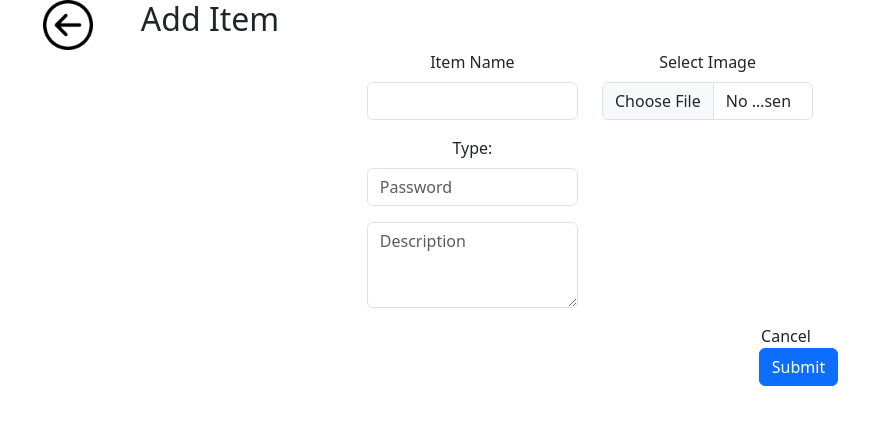
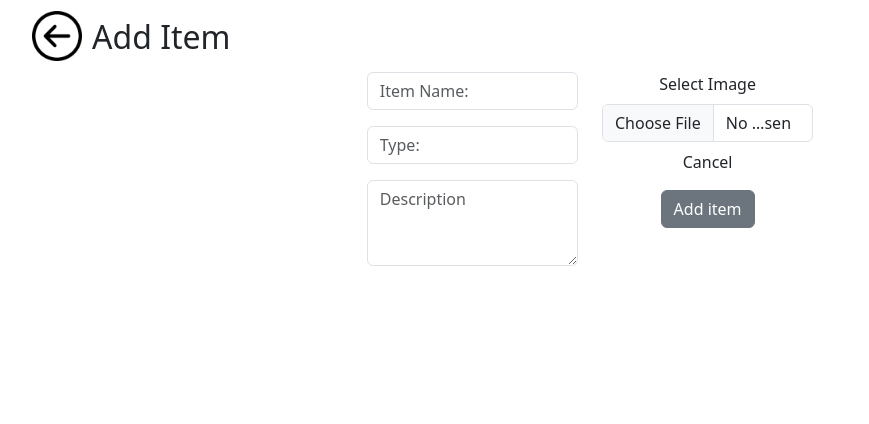
Before and after one commit to simukuka/YourShare-app, a React (Create React App) app in the folder yourshare/: page /additem in a window 1280 px wide. Shown: the top 424 px of the page, without its empty margins (50-919 px from the left). Built offline with nearby package versions, Linux system fonts and the light colour scheme.

Commit message:
formatting and forms on AddItem

```diff
--- a/yourshare/src/pages/AddItemPage.js
+++ b/yourshare/src/pages/AddItemPage.js
@@ -1,11 +1,7 @@
 import { Button, Form, Col, Row, Container,Image } from "react-bootstrap";
 import {useState} from "react"
-//import 'bootstrap/dist/css/bootstrap.min.css';
 import backbutton from "../images/back-button.png";
-import upload from "../images/image_upload.png";
 import { useNavigate } from "react-router-dom";
-//import { Form } from 'react-bootstrap';
-// import { pages } from "../App";
 
 export const AddItemPage = (props) => {
   const navigate = useNavigate();
@@ -14,6 +10,13 @@ export const AddItemPage = (props) => {
   }
 
   const [image,setImage]=useState(null)
+  const [formData, setFormData] = useState({
+    itemName: '',
+    type: '',
+    description: '',
+  });
+
+
   const handleImageChange = (e) => {
     const file = e.target.files[0];
     if (file) {
@@ -24,36 +27,72 @@ export const AddItemPage = (props) => {
       reader.readAsDataURL(file);
     }
   };
+
+  const handleChange = (e) => {
+    const { name, value } = e.target;
+    setFormData({
+      ...formData,
+      [name]: value,
+    })
+  };
+
+  const handleSubmit = (e) => {
+    e.preventDefault();
+    if (formData.itemName && formData.type && formData.description && image) {
+      // Handle form submission
+      console.log("Form data:", formData);
+      console.log("Image data:", image);
+      handleOnClick();
+    } else{
+      alert("Please fill out all fields and upload an iamge.");
+    }
+  };
+
   return (
     <Container>
-      <Row md={{ span: 3, offset: 1 }} className="navBar">
-        <Col md={1}>
-          <img src={backbutton} width="50px" height="50px" alt="back button" onClick={handleOnClick}/>
-        </Col>
-        <Col md={2}>
-          {" "}
-          <h2>Add Item</h2>
+      <Row className="my-2">
+        <Col md="4" style={{ display: 'flex', alignItems: 'center' }}>
+          <Button variant="link" onClick={() => navigate(-1)} style={{ padding: 0, border: 'none', background: 'none' }}>
+            <Image src={backbutton} rounded style={{ width: "50px", height: "auto" }} />
+          </Button>
+          <h2 style={{ marginLeft: '10px', paddingTop: 10 }}>Add Item</h2>
         </Col>
       </Row>
-      <Form>
-        <Row md={8}>
-          <Col md={6} className="justify-center">
-            <Form.Group className="mb-3" controlId="formBasicEmail">
-              <Form.Label>Item Name</Form.Label>
-              <Form.Control type="email" />
+      <Form onSubmit={handleSubmit}>
+        <Row>
+          <Col md={6}>
+            <Form.Group className="mb-3" controlId="itemName">
+              <Form.Control
+                type="text"
+                placeholder="Item Name:"
+                name="itemName"
+                value={formData.itemName}
+                onChange={handleChange}
+              />
             </Form.Group>
 
-            <Form.Group className="mb-3" controlId="formBasicPassword">
-              <Form.Label> Type: </Form.Label>
-              <Form.Control type="password" placeholder="Password" />
+            <Form.Group className="mb-3" controlId="type">
+              <Form.Control
+                type="text"
+                placeholder="Type:"
+                name="type"
+                value={formData.type}
+                onChange={handleChange}
+              />
             </Form.Group>
-            <Form.Group
-              className="mb-3"
-              controlId="exampleForm.ControlTextarea1"
-            >
-              <Form.Control as="textarea" rows={3} placeholder="Description" />
+
+            <Form.Group className="mb-3" controlId="exampleForm.ControlTextarea1">
+              <Form.Control
+                as="textarea"
+                rows={3}
+                placeholder="Description"
+                name="description"
+                value={formData.description}
+                onChange={handleChange}
+              />
             </Form.Group>
           </Col>
+
           <Col md={6} className="text-center">
             <Form.Group controlId="formFile">
               <Form.Label>Select Image</Form.Label>
@@ -63,25 +102,21 @@ export const AddItemPage = (props) => {
                 onChange={handleImageChange}
                 required
               />
+
               {image && (
                 <div className="mt-2">
                   <Image src={image} alt="Preview" thumbnail />
                 </div>
               )}
             </Form.Group>
-          </Col>
-        </Row>
-        <Row md={{ span: 8, offset: 2 }}>
-          <Col md={10}></Col>
-          <Col md={2}>
-            <div onClick={handleOnClick}>
-              Cancel
-            </div>
-            <div>
-              <Button variant="primary" type="submit" onClick={handleOnClick}>
-                Submit
+
+              <div onClick={handleOnClick} className="mt-2 mb-3">
+                Cancel
+              </div>
+              <Button variant="secondary" type="submit">
+                Add item
               </Button>
-            </div>
+
           </Col>
         </Row>
       </Form>
--- a/yourshare/src/pages/SignupPage.js
+++ b/yourshare/src/pages/SignupPage.js
@@ -42,15 +42,15 @@ function SignupPage(props) {
               </Form.Group>
 
               <Form.Group controlId="formPhoneNumber">
-                <Form.Control type="text" placeholder="Phone number:" className="mb-5" />
+                <Form.Control type="text" placeholder="Phone number:" className="mb-5" required/>
               </Form.Group>
 
               <Form.Group controlId="formZipCode">
-                <Form.Control type="text" placeholder="Zip code:" className="mb-5" />
+                <Form.Control type="text" placeholder="Zip code:" className="mb-5"  />
               </Form.Group>
 
               <div className="text-end">
-                <Button variant="secondary" type="submit" style={{ width: '25%' }}>
+                <Button variant="secondary" type="submit" style={{ width: '25%' }} >
                   Join
                 </Button>
               </div>
```
